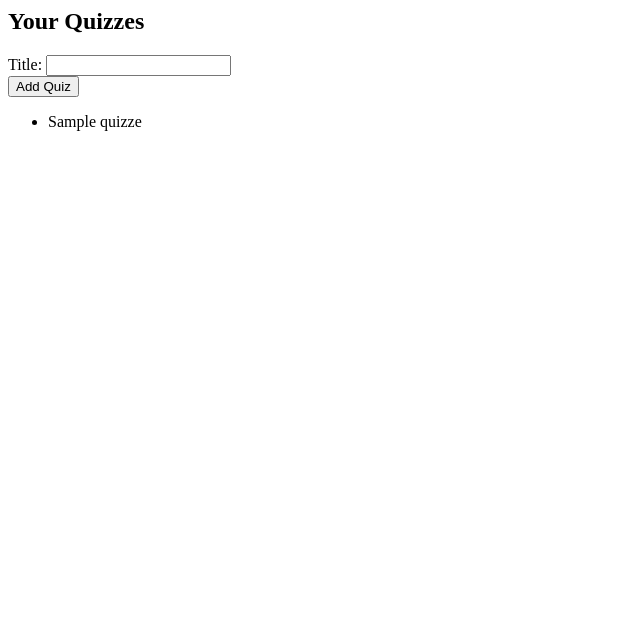
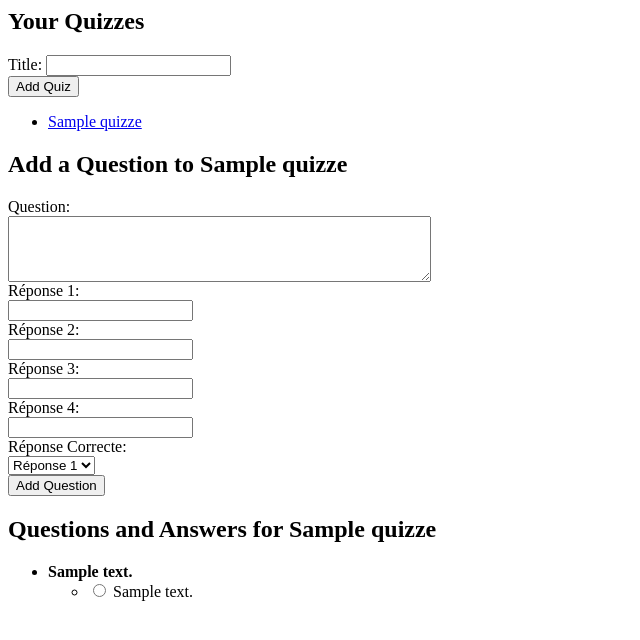
Before and after one commit to alexandre-imbernon/quiznight, a PHP site: page /quizzes.php?quiz_id=1 in a window 1280 px wide. Shown: the top 640 px of the page, without its empty margins (0-640 px from the left). Run offline with PHP 8.4, Linux system fonts and the light colour scheme; the visitor is signed in with stand-in values (Sample User, id 1); tables that the repository leaves empty or names only in its code hold one stand-in row (values such as "Sample post").

Commit message:
Added question and answers and link redirect to the correct quizz categories

```diff
--- a/quizzes.php
+++ b/quizzes.php
@@ -9,29 +9,143 @@ if (!isset($_SESSION['user_id'])) {
 
 $user_id = $_SESSION['user_id'];
 
-if ($_SERVER["REQUEST_METHOD"] == "POST" && isset($_POST['title'])) {
+// Traitement du formulaire pour ajouter un quiz
+if ($_SERVER["REQUEST_METHOD"] == "POST" && isset($_POST['form_type']) && $_POST['form_type'] == 'add_quiz') {
     $title = $_POST['title'];
 
-    $stmt = $conn->prepare("INSERT INTO quizzes (user_id, title) VALUES (:user_id, :title)");
-    $stmt->bindParam(':user_id', $user_id);
-    $stmt->bindParam(':title', $title);
-    $stmt->execute();
+    try {
+        $stmt = $conn->prepare("INSERT INTO quizzes (user_id, title) VALUES (:user_id, :title)");
+        $stmt->bindParam(':user_id', $user_id);
+        $stmt->bindParam(':title', $title);
+        $stmt->execute();
+        echo "Quiz ajouté avec succès !";
+    } catch (Exception $e) {
+        echo "Une erreur s'est produite lors de l'ajout du quiz : " . $e->getMessage();
+    }
 }
 
+// Traitement du formulaire pour ajouter une question
+if ($_SERVER["REQUEST_METHOD"] == "POST" && isset($_POST['form_type']) && $_POST['form_type'] == 'add_question') {
+    $question_text = $_POST['question'];
+    $quiz_id = $_POST['quiz_id']; // ID du quiz auquel la question appartient
+    $answers = $_POST['answers']; // Tableau des réponses
+    $correct_answer_index = $_POST['correct_answer']; // Index de la réponse correcte dans le tableau des réponses
+
+    try {
+        $conn->beginTransaction();
+
+        // Insérer la question dans la table 'questions'
+        $stmt = $conn->prepare("INSERT INTO questions (quiz_id, user_id, question_text) VALUES (:quiz_id, :user_id, :question_text)");
+        $stmt->bindParam(':quiz_id', $quiz_id);
+        $stmt->bindParam(':user_id', $user_id);
+        $stmt->bindParam(':question_text', $question_text);
+        $stmt->execute();
+        $question_id = $conn->lastInsertId();
+
+        // Insérer les réponses dans la table 'answers'
+        $stmt = $conn->prepare("INSERT INTO answers (question_id, answer_text, is_correct) VALUES (:question_id, :answer_text, :is_correct)");
+
+        foreach ($answers as $index => $answer) {
+            $is_correct = ($index == $correct_answer_index - 1) ? 1 : 0; // Vérifie si l'index de la réponse correspond à la réponse correcte
+            $stmt->bindParam(':question_id', $question_id);
+            $stmt->bindParam(':answer_text', $answer);
+            $stmt->bindParam(':is_correct', $is_correct);
+            $stmt->execute();
+        }
+
+        $conn->commit();
+        echo "Question ajoutée avec succès !";
+    } catch (Exception $e) {
+        $conn->rollback();
+        echo "Une erreur s'est produite lors de l'ajout de la question : " . $e->getMessage();
+    }
+}
+
+// Récupérer la liste des quiz existants
 $stmt = $conn->prepare("SELECT * FROM quizzes WHERE user_id = :user_id");
 $stmt->bindParam(':user_id', $user_id);
 $stmt->execute();
 $quizzes = $stmt->fetchAll(PDO::FETCH_ASSOC);
+
+$selected_quiz_id = isset($_GET['quiz_id']) ? $_GET['quiz_id'] : null;
+
+// Récupérer les questions et les réponses en relation avec le quiz sélectionné
+if ($selected_quiz_id) {
+    $stmt = $conn->prepare("SELECT * FROM questions WHERE quiz_id = :quiz_id");
+    $stmt->bindParam(':quiz_id', $selected_quiz_id);
+    $stmt->execute();
+    $questions = $stmt->fetchAll(PDO::FETCH_ASSOC);
+
+    $stmt = $conn->prepare("SELECT * FROM answers WHERE question_id IN (SELECT id FROM questions WHERE quiz_id = :quiz_id)");
+    $stmt->bindParam(':quiz_id', $selected_quiz_id);
+    $stmt->execute();
+    $answers = $stmt->fetchAll(PDO::FETCH_ASSOC);
+} else {
+    $questions = [];
+    $answers = [];
+}
 ?>
 
 <h2>Your Quizzes</h2>
 <form method="post">
+    <input type="hidden" name="form_type" value="add_quiz">
     Title: <input type="text" name="title" required><br>
     <input type="submit" value="Add Quiz">
 </form>
 
 <ul>
     <?php foreach ($quizzes as $quiz): ?>
-        <li><?php echo htmlspecialchars($quiz['title']); ?></li>
+        <li><a href="?quiz_id=<?php echo $quiz['id']; ?>"><?php echo htmlspecialchars($quiz['title']); ?></a></li>
     <?php endforeach; ?>
 </ul>
+
+<?php if ($selected_quiz_id): ?>
+    <h2>Add a Question to <?php echo htmlspecialchars($quizzes[array_search($selected_quiz_id, array_column($quizzes, 'id'))]['title']); ?></h2>
+    <form method="post">
+        <input type="hidden" name="form_type" value="add_question">
+        <input type="hidden" name="quiz_id" value="<?php echo $selected_quiz_id; ?>">
+        <label for="question">Question:</label><br>
+        <textarea id="question" name="question" rows="4" cols="50" required></textarea><br>
+
+        <label for="answer1">Réponse 1:</label><br>
+        <input type="text" id="answer1" name="answers[]" required><br>
+
+        <label for="answer2">Réponse 2:</label><br>
+        <input type="text" id="answer2" name="answers[]" required><br>
+
+        <label for="answer3">Réponse 3:</label><br>
+        <input type="text" id="answer3" name="answers[]" required><br>
+
+        <label for="answer4">Réponse 4:</label><br>
+        <input type="text" id="answer4" name="answers[]" required><br>
+
+        <label for="correct_answer">Réponse Correcte:</label><br>
+        <select id="correct_answer" name="correct_answer" required>
+            <option value="1">Réponse 1</option>
+            <option value="2">Réponse 2</option>
+            <option value="3">Réponse 3</option>
+            <option value="4">Réponse 4</option>
+        </select><br>
+
+        <input type="submit" value="Add Question">
+    </form>
+
+    <h2>Questions and Answers for <?php echo htmlspecialchars($quizzes[array_search($selected_quiz_id, array_column($quizzes, 'id'))]['title']); ?></h2>
+    <ul>
+        <?php foreach ($questions as $question): ?>
+            <li>
+                <strong><?php echo htmlspecialchars($question['question_text']); ?></strong><br>
+                <ul>
+                    <?php foreach ($answers as $answer): ?>
+                        <?php if ($answer['question_id'] == $question['id']): ?>
+                            <li>
+                                <input type="radio" name="answer_<?php echo $question['id']; ?>" value="<?php echo $answer['id']; ?>">
+                                <?php echo htmlspecialchars($answer['answer_text']); ?>
+                            </li>
+                        <?php endif; ?>
+                    <?php endforeach; ?>
+                </ul>
+            </li>
+        <?php endforeach; ?>
+    </ul>
+<?php endif; ?>
```
